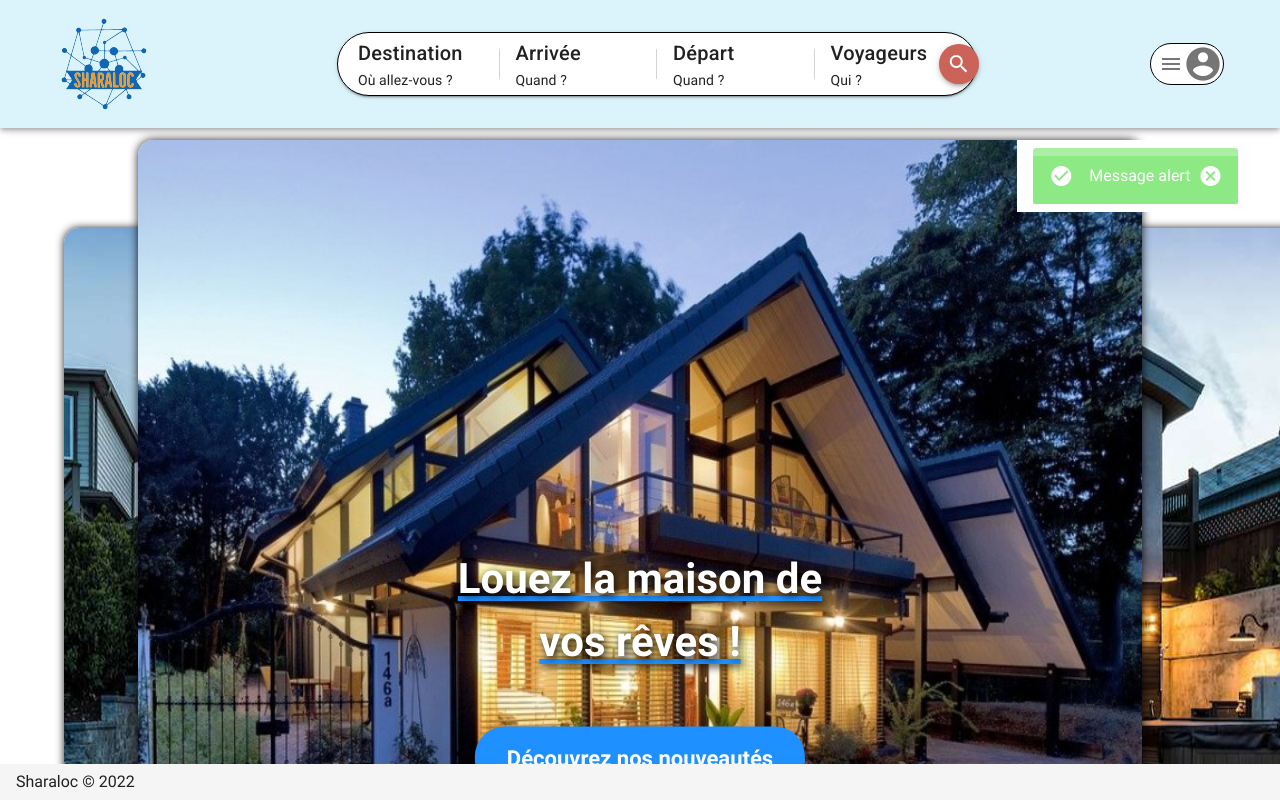
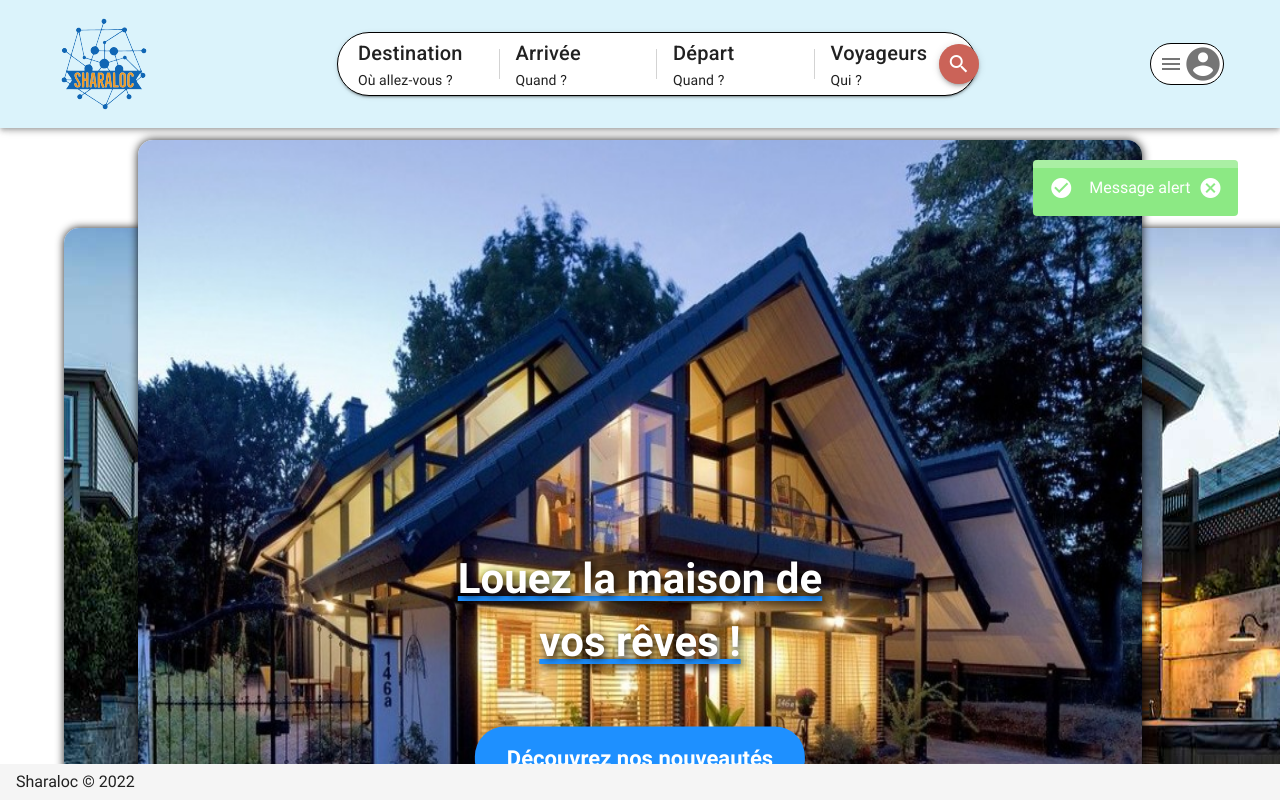
Before and after one commit to AAE-Location-biens-immobiliers/APP, a Nuxt app: page / in a window 1280 px wide. Both pictures are taken after a click on the button 958 px from the left and 64 px from the top of the page. Built offline with nearby package versions, Linux system fonts and the light colour scheme.

Commit message:
fix notifications

```diff
--- a/components/global/Notification.vue
+++ b/components/global/Notification.vue
@@ -1,7 +1,6 @@
 <template>
   <v-alert
     :type="notification.err === true ? 'error' : 'success'"
-    elevation="24"
     border="top"
     dismissible
     transition="slide-x-reverse-transition"
--- a/components/global/NotificationListe.vue
+++ b/components/global/NotificationListe.vue
@@ -53,6 +53,7 @@ export default {
   z-index: 100;
   max-width: 300px;
   max-height:75vh;
+  background-color: transparent;
 
   &::-webkit-scrollbar {
     display: none;
@@ -60,6 +61,6 @@ export default {
 }
 
 .v-list-item__content {
-  padding: 0;
+  padding-bottom: 0;
 }
 </style>
--- a/components/layout/CriteriaMenu.vue
+++ b/components/layout/CriteriaMenu.vue
@@ -65,3 +65,9 @@ export default {
   }
 }
 </script>
+
+<style scoped lang="scss">
+.v-menu__content {
+  background-color: white;
+}
+</style>
```
